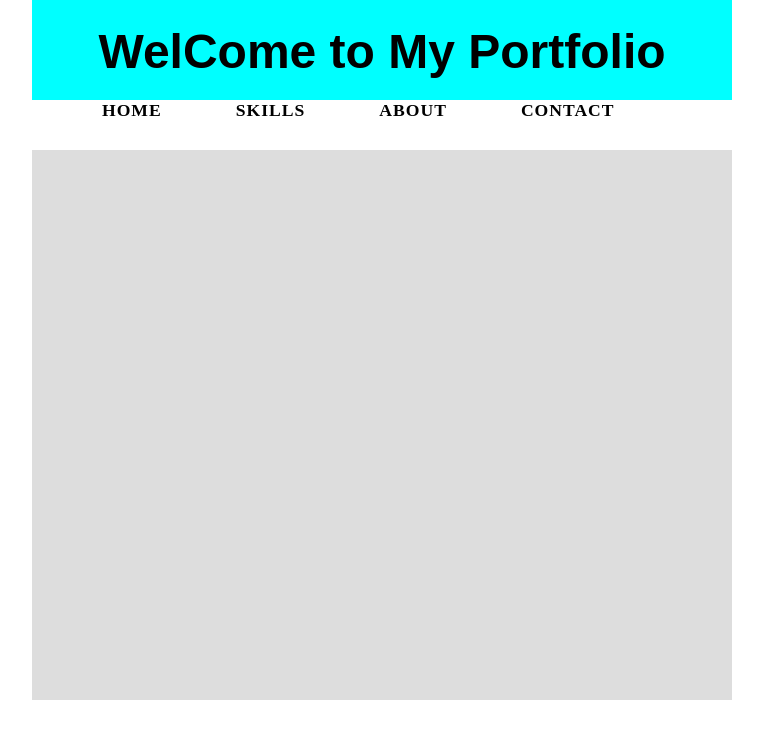
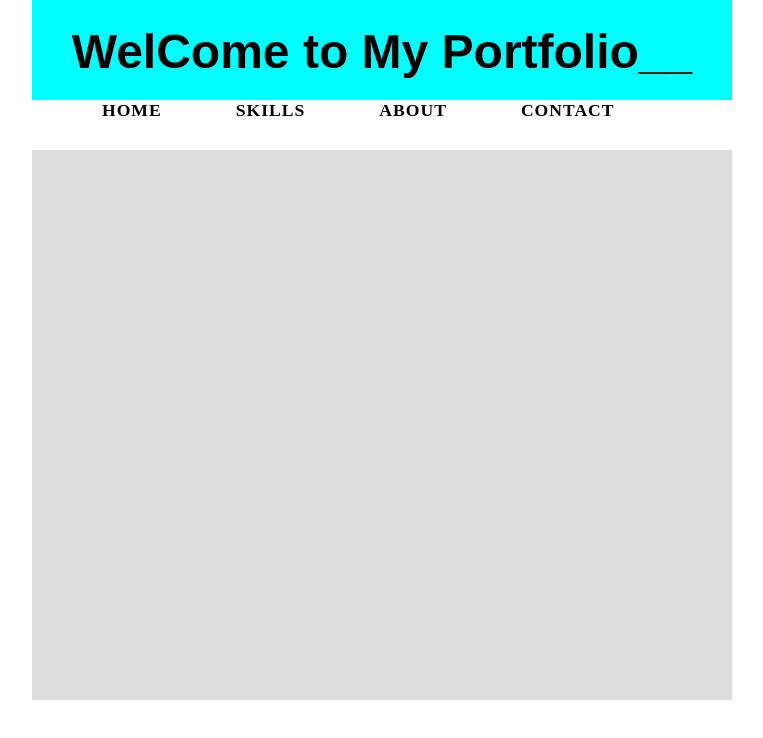
Before and after one commit to minhajul-im/AllAbout-git, a plain HTML site: page index.html in a window 1280 px wide. Shown: the whole page, without its empty margins (258-1021 px from the left). Drawn offline with Linux system fonts and the light colour scheme.

Commit message:
some add line

```diff
--- a/index.html
+++ b/index.html
@@ -13,7 +13,7 @@
 
 <body>
     <div class="container">
-        <h1 class="title">WelCome to My Portfolio</h1>
+        <h1 class="title">WelCome to My Portfolio__</h1>
         <div class="sticky">
             <a class="x"  href="#">home</a>
             <a class="x" href="#">skills</a>
```
